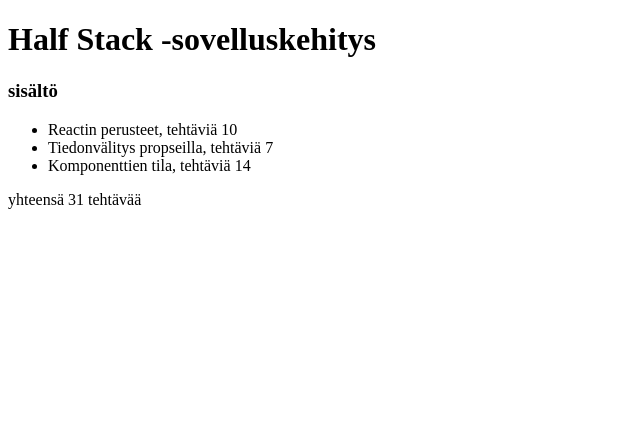
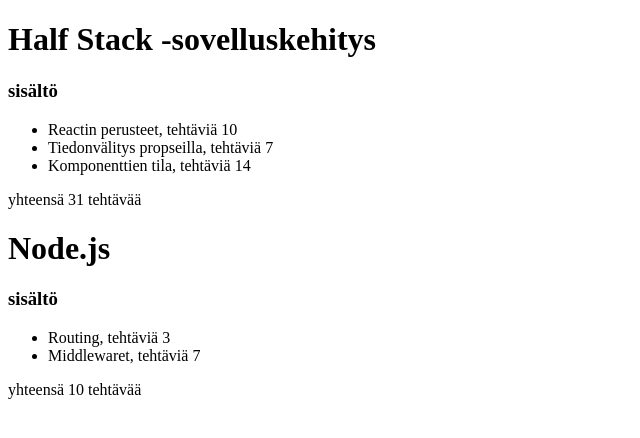
Before and after one commit to VeeraKoskinen/FullStack_Course, a React (Create React App) app: page / in a window 1280 px wide. Shown: the top 438 px of the page, without its empty margins (0-640 px from the left). Built offline with nearby package versions, Linux system fonts and the light colour scheme.

Commit message:
Tehtävä 24

```diff
--- a/src/index.js
+++ b/src/index.js
@@ -42,14 +42,6 @@
     )
 }
 
-/*
-[0, 1, 2, 3, 4].reduce(
-    (accumulator, currentValue, currentIndex, array) => {
-      return accumulator + currentValue;
-    },
-    10
-  );
-*/
 
 const Kurssi = (kurssi) => {
     return (
@@ -66,10 +58,30 @@
     )
   }
 
+
+const Kurssit = (kurssit)  => {
+    return (
+        <div>
+            {kurssit.map((kurssi) => {
+                return (
+                    <div key={kurssi.id}>
+                        {Kurssi(kurssi)}
+                        {Yhteensa(kurssi.osat)}
+                    </div>
+                )
+            })}
+
+        </div>
+    )
+}
+
+
 const App = () => {
 
-  const kurssi = {
+  const kurssit = [
+    {
       nimi: 'Half Stack -sovelluskehitys',
+      id: 1,
       osat: [
         {
           nimi: 'Reactin perusteet',
@@ -87,12 +99,28 @@
           id: 3
         }
       ]
+    },
+    {
+      nimi: 'Node.js',
+      id: 2,
+      osat: [
+        {
+          nimi: 'Routing',
+          tehtavia: 3,
+          id: 1
+        },
+        {
+          nimi: 'Middlewaret',
+          tehtavia: 7,
+          id: 2
         }
+      ]
+    }
+  ]
 
     return (
         <div>
-            {Kurssi(kurssi)}
-            {Yhteensa(kurssi.osat)}
+            {Kurssit(kurssit)}
         </div>
     )
 }
```
Lines whose indentation alone changed are shown as unchanged.
